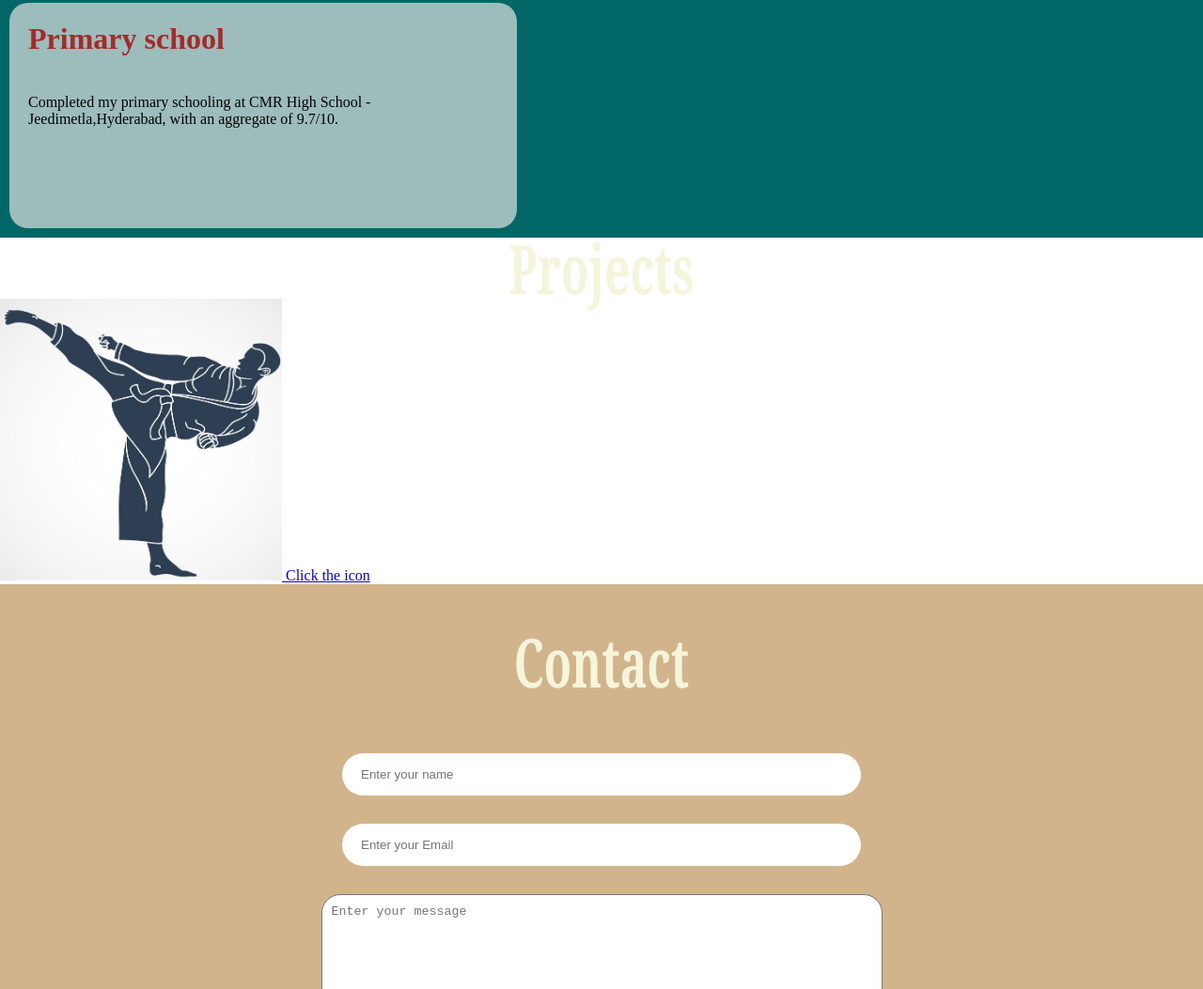
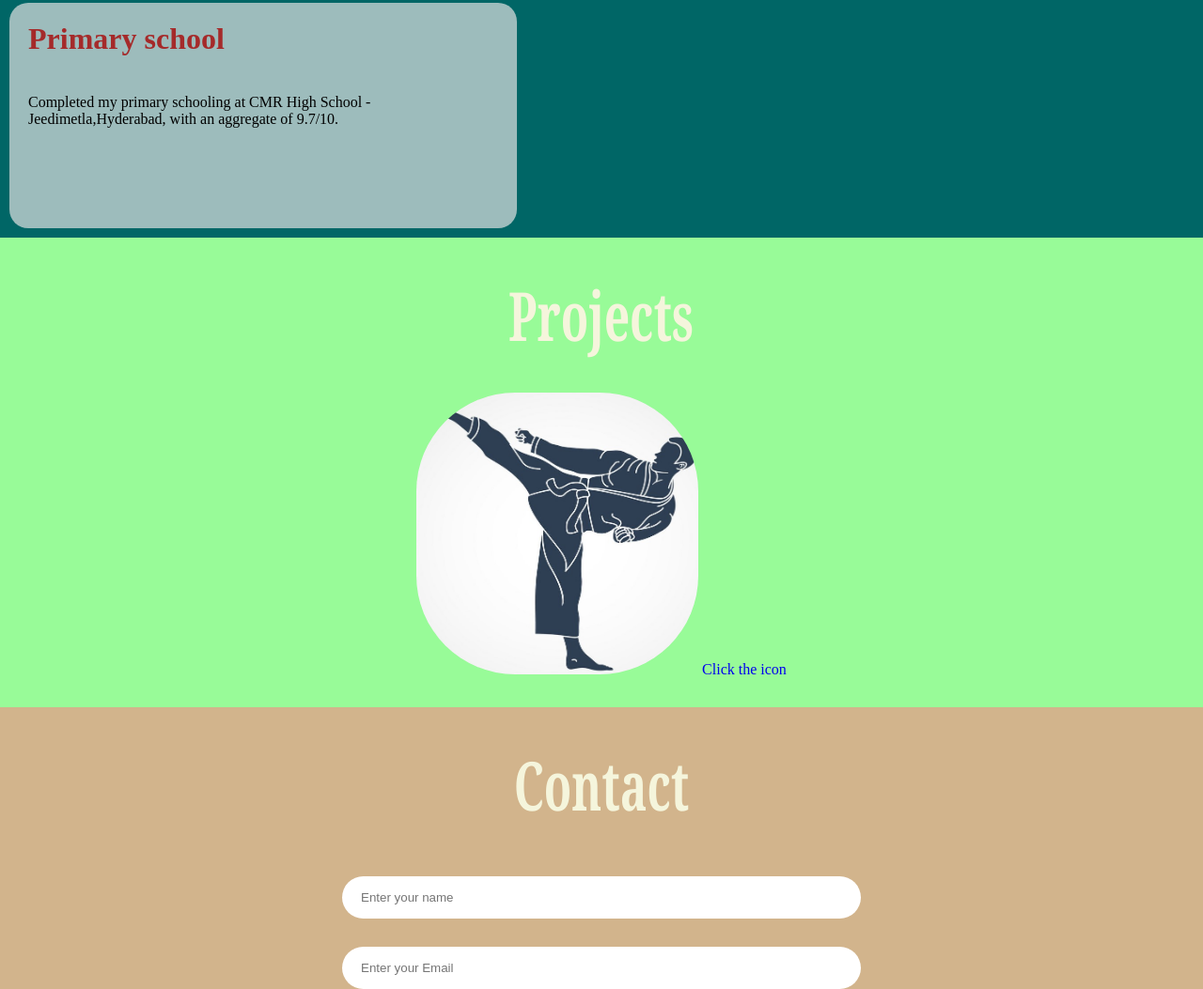
Before and after one commit to Sumanthdev06/Portfolio, a plain HTML site: page index.html in a window 1280 px wide. Shown: the part 1952-3005 px from the top of the page at 94% size. Drawn offline with Linux system fonts and the light colour scheme.

Commit message:
Update styles.css

```diff
--- a/styles.css
+++ b/styles.css
@@ -156,3 +156,28 @@
   color: teal;
   cursor: pointer;
 }
+#projects {
+  display: flex;
+  flex-direction: column;
+  background-color: palegreen;
+  height: 500px;
+  justify-content: top;
+  align-items: center;
+  color: white;
+}
+#projects h1 {
+  margin: 50px;
+}
+a {
+  text-decoration: none;
+  width: 150px;
+  display: flexbox;
+}
+.icons a:hover img {
+  opacity: 0.5;
+  transition: all 0.25s;
+  -webkit-transition: all 0.25s;
+}
+img {
+  border-radius: 35%;
+}
```
